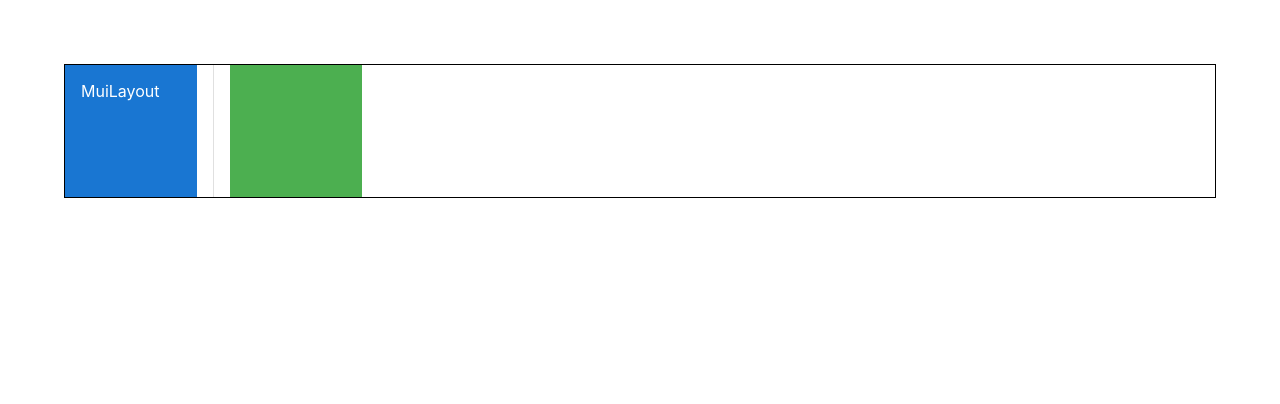
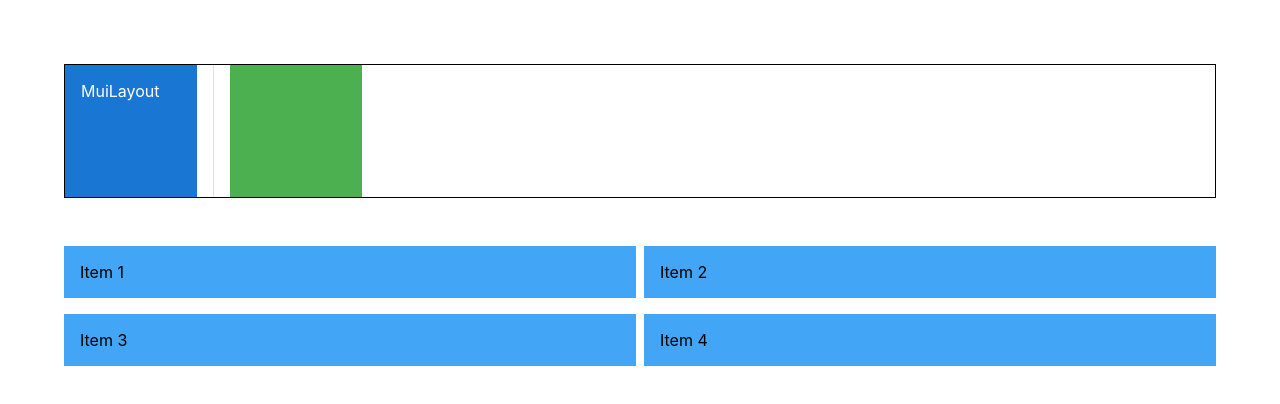
Before and after one commit to thethmuenaing/react-mui-demo, a React (Create React App) app: page / in a window 1280 px wide. Shown: the top 404 px of the page. Built offline with nearby package versions, Linux system fonts and the light colour scheme.

Commit message:
build grid component

```diff
--- a/src/components/MuiLayout.tsx
+++ b/src/components/MuiLayout.tsx
@@ -1,9 +1,10 @@
-import { Box, Stack, Divider } from "@mui/material"
+import { Box, Stack, Divider, Grid } from "@mui/material"
 
 
 
 export const MuiLayout = () => {
 	return (
+		<>
 			<Stack
 				sx={{border: "1px solid"}}
 				direction="row"
@@ -29,8 +30,22 @@
 					bgcolor="success.light"
 					p={2}
 				>
-
 				</Box>
 			</Stack>
+			<Grid container my={4} rowSpacing={2} columnSpacing={1}>
+				<Grid item xs={6}>
+					<Box bgcolor="primary.light" p={2}>Item 1</Box>
+				</Grid>
+				<Grid item xs={6}>
+					<Box bgcolor="primary.light" p={2}>Item 2</Box>
+				</Grid>
+				<Grid item xs={6}>
+					<Box bgcolor="primary.light" p={2}>Item 3</Box>
+				</Grid>
+				<Grid item xs={6}>
+					<Box bgcolor="primary.light" p={2}>Item 4</Box>
+				</Grid>
+			</Grid>
+		</>
 	)
 }
```
Lines whose indentation alone changed are shown as unchanged.
